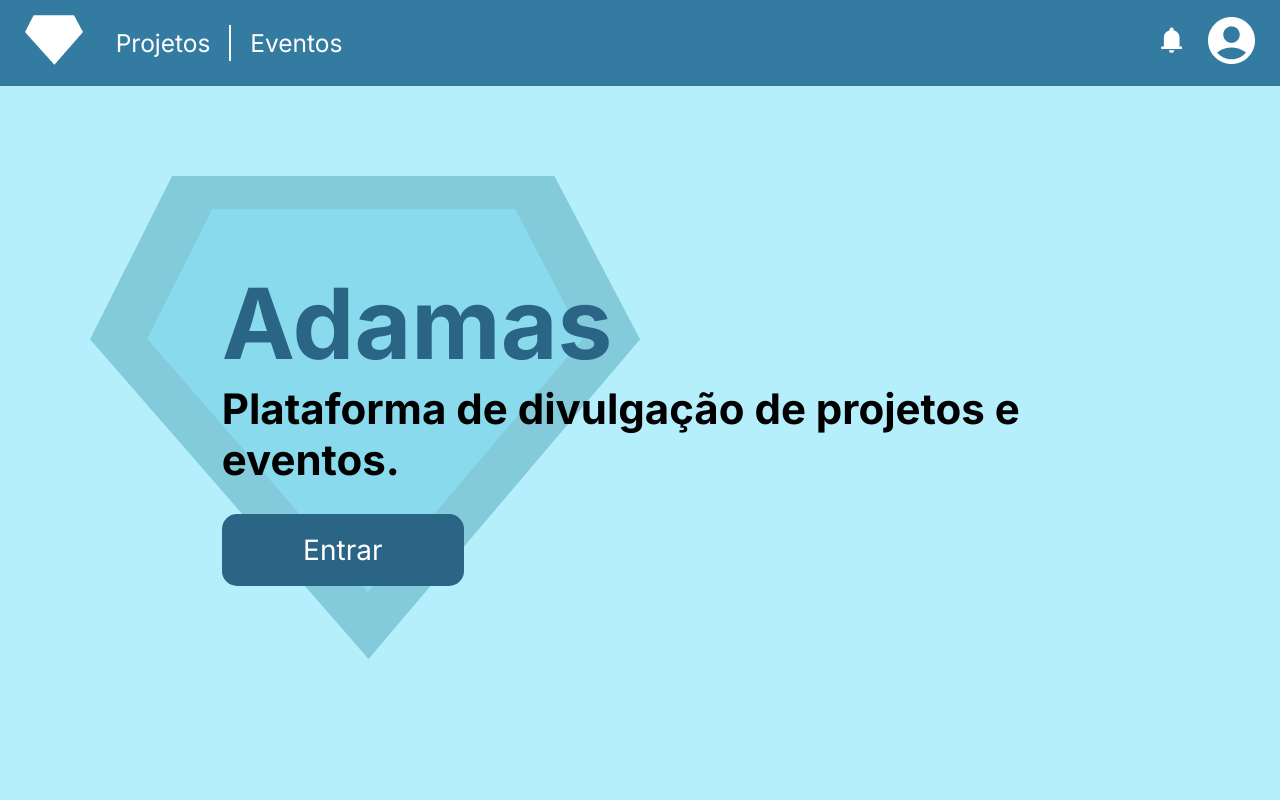
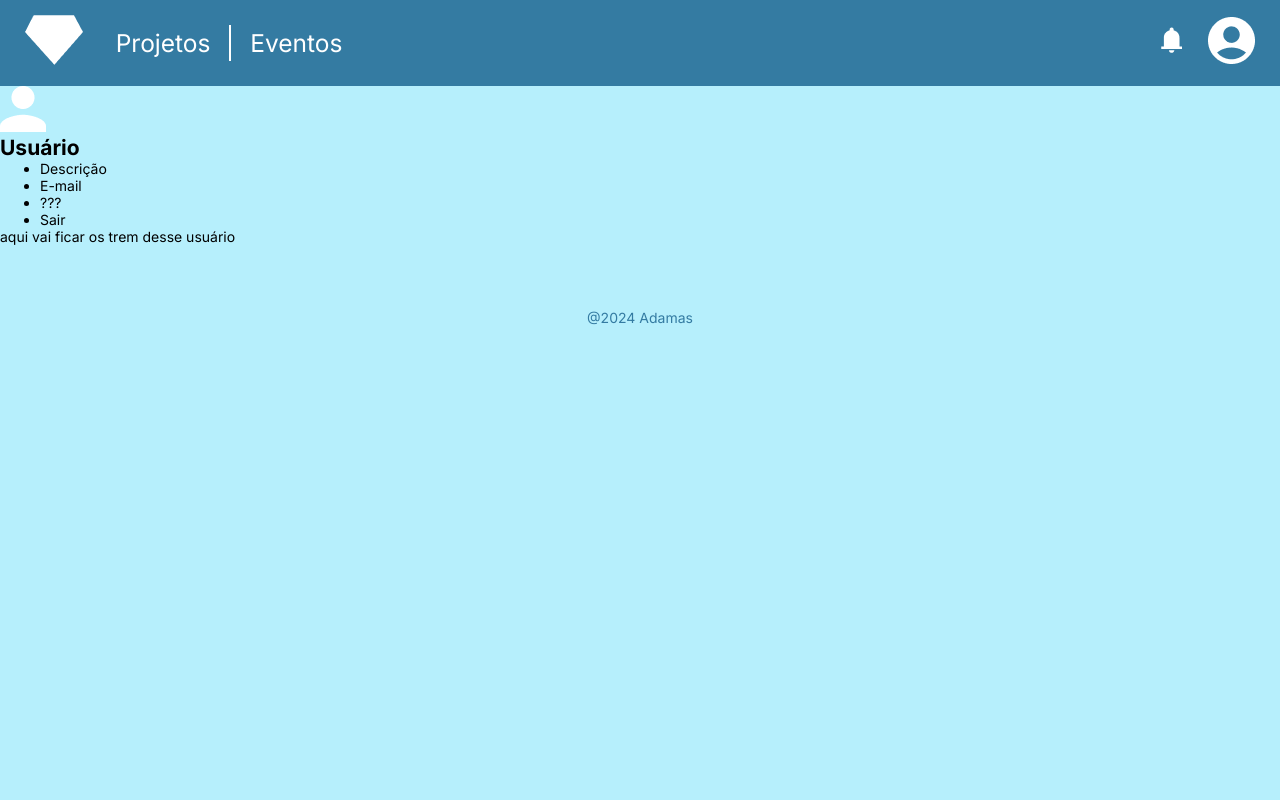
Before and after one commit to Noobolon/Adamas-FrontEnd, a Vue app: page /user in a window 1280 px wide. Before the commit this address led to /. Shown: the top 800 px of the page. Built offline with nearby package versions, Linux system fonts and the light colour scheme.

Commit message:
ignoração das boas práticas e começo da tela de usuário

```diff
--- a/src/router/index.js
+++ b/src/router/index.js
@@ -14,6 +14,13 @@ export const router = createRouter({
       path: '/tipo-de-conta',
       name: 'tipo de conta',
       component: () => import('../views/register/AccountType.vue')
+    },
+
+    // Usuário (temporário, depois provavelmente será colocado em um lugar próprio)
+    {
+      path: '/user',
+      name: 'usuário',
+      component: () => import('../views/UserPage.vue')
     },
 
 
--- /dev/null
+++ b/src/views/UserPage.vue
@@ -0,0 +1,40 @@
+<script>
+
+export default {
+    name: "UserPage",
+
+}
+
+</script>
+
+
+<template>
+<div>
+
+    <aside class="user_container">
+        <img src="/symbols/UserIcon.png" alt="Usuário">
+        <h1>Usuário</h1>
+        <ul>
+            <li>Descrição</li>
+            <li>E-mail</li>
+        </ul>
+        <ul>
+            <li>???</li>
+            <li>Sair</li>
+        </ul>
+    </aside>
+
+    <main>
+        <div class="project_container">
+            <p>aqui vai ficar os trem desse usuário</p>
+        </div>
+    </main>
+
+</div>
+
+</template>
+
+
+<style scoped>
+
+</style>
```
